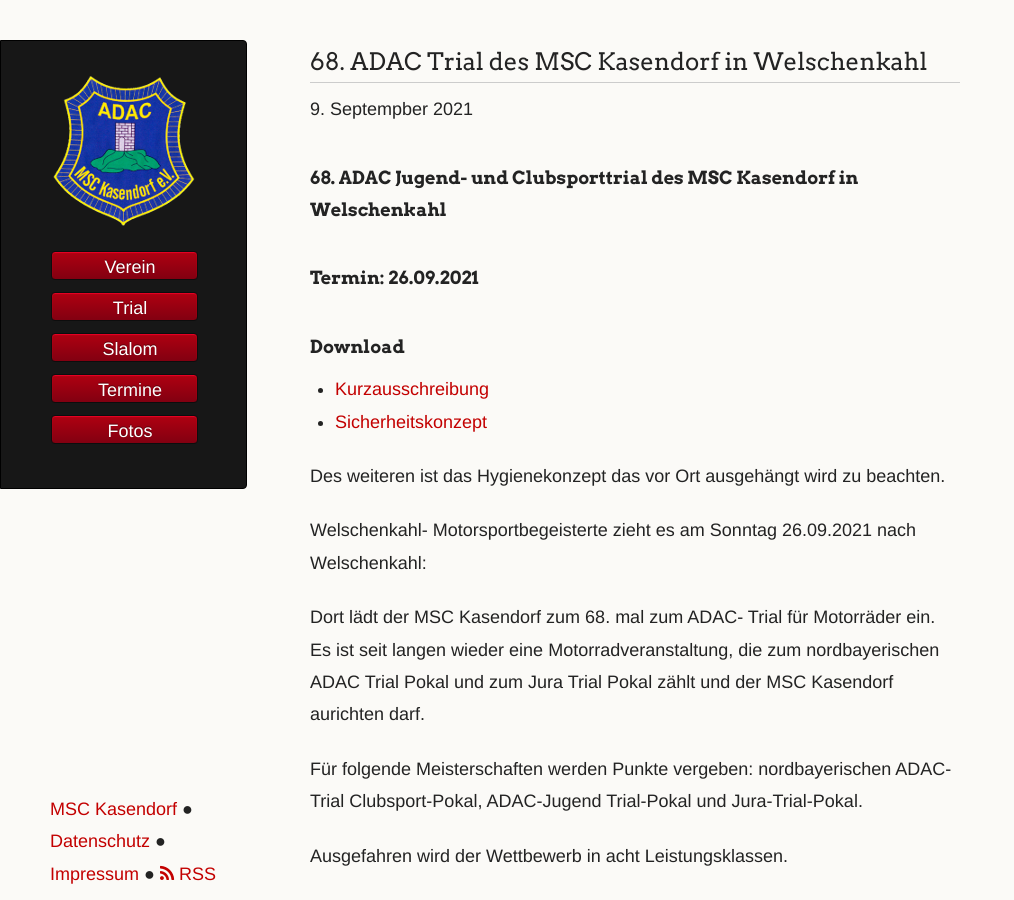
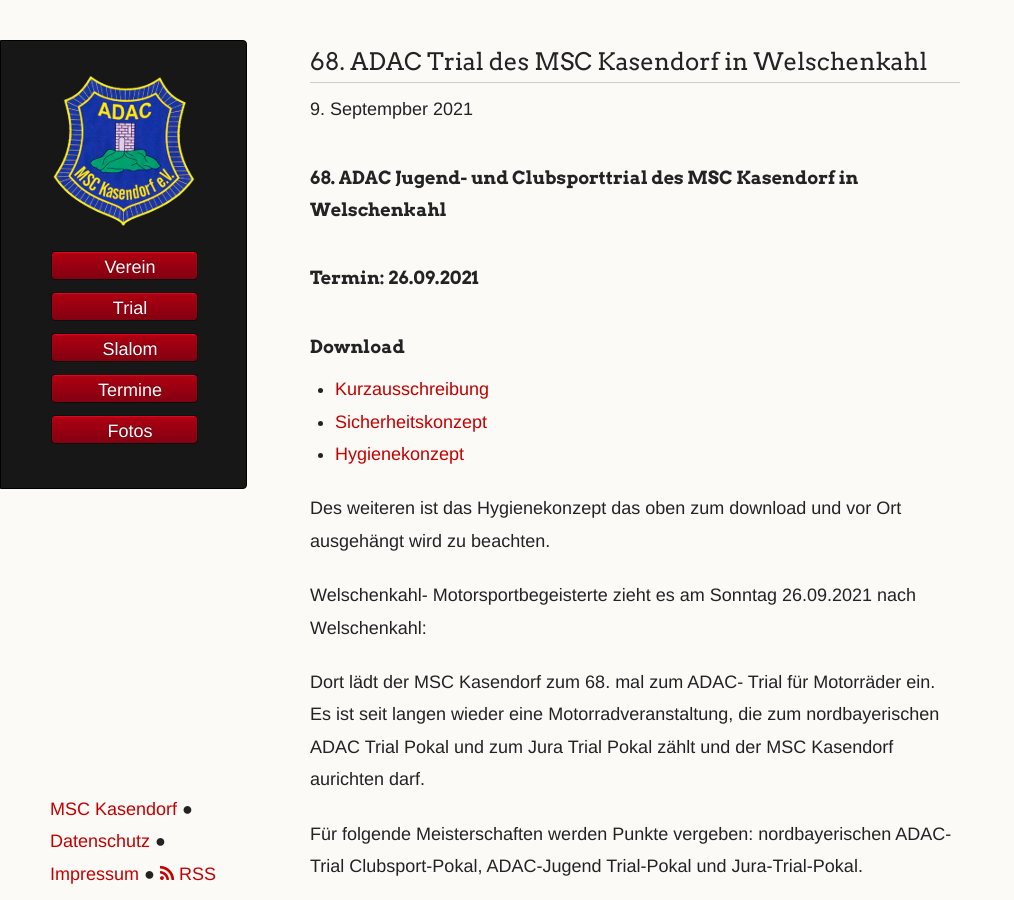
Before and after one commit to msc-kasendorf/docker, a Jekyll site: the page built from docs/_posts/2021-09-09-Ankündigung-Motorradtrial.md, in a window 1280 px wide and 900 px high. Shown: the whole window, without its empty margins (0-1014 px from the left). Built offline with Jekyll 4.4.1, drawn with Linux system fonts in a browser that asks for light colours.

Commit message:
Update 2021-09-09-Ankündigung-Motorradtrial.md

```diff
--- a/docs/_posts/2021-09-09-Ankündigung-Motorradtrial.md
+++ b/docs/_posts/2021-09-09-Ankündigung-Motorradtrial.md
@@ -16,9 +16,9 @@
 
 * [Kurzausschreibung](https://github.com/msc-kasendorf/docker/raw/master/docs/download/20210909_Kurzausschreibung_Welschenkahl.pdf)
 * [Sicherheitskonzept](https://github.com/msc-kasendorf/docker/raw/master/docs/download/2018Sicher.pdf)
+* [Hygienekonzept](https://github.com/msc-kasendorf/docker/raw/master/docs/download/20210918_HygienekonzeptMSCKasendorf.pdf)
 
-Des weiteren ist das Hygienekonzept das vor Ort ausgehängt wird zu beachten.
-
+Des weiteren ist das Hygienekonzept das oben zum download und vor Ort ausgehängt wird zu beachten.
 
 
 <!--mehr-->
```
